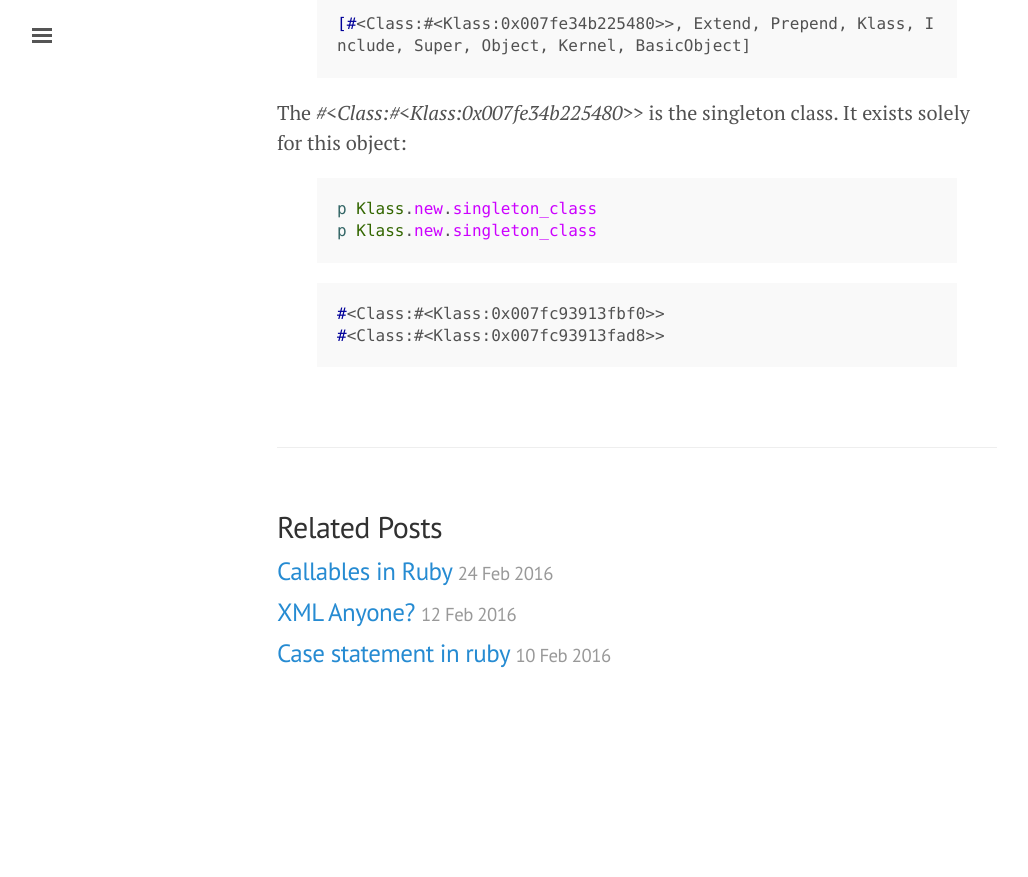
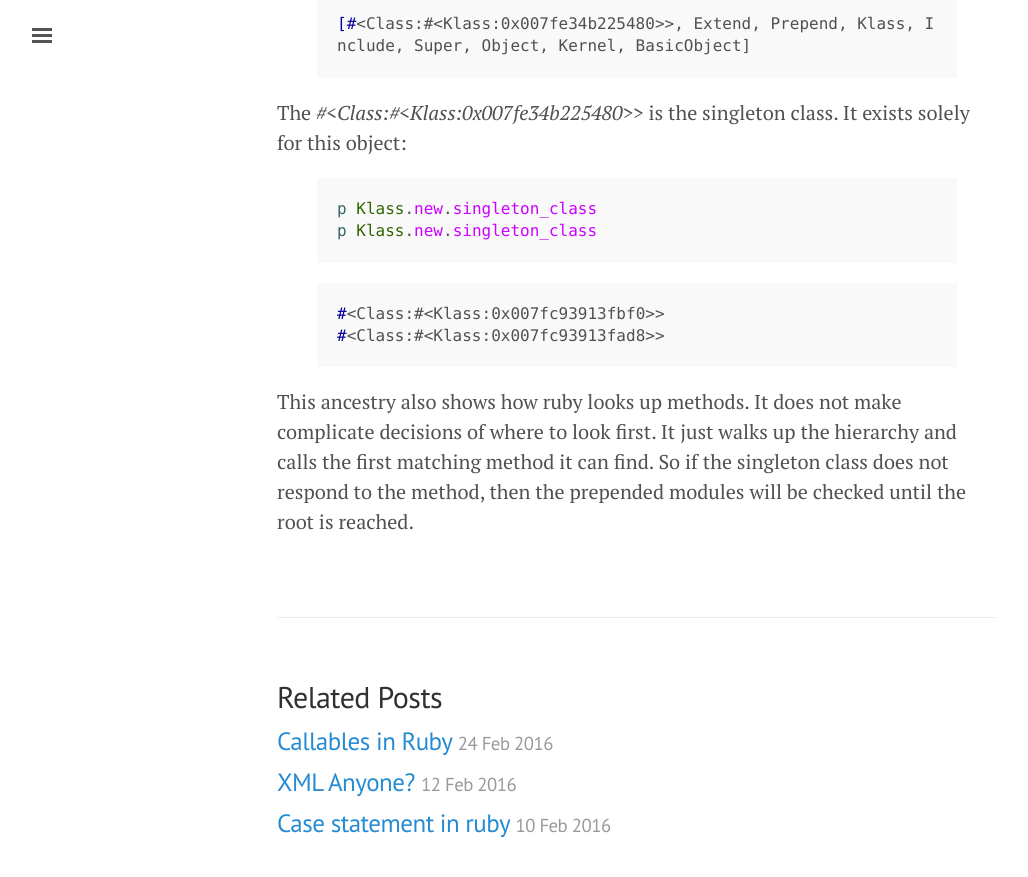
Before and after one commit to pascalbetz/pascalbetz.github.io, a Jekyll site: the page built from _posts/2016-03-14-lookup-path.md, in a window 1280 px wide and 900 px high, scrolled down 3467 px. Shown: the top 877 px of the window, without its empty margins (3-1031 px from the left). Built offline with Jekyll 4.4.1, drawn with Linux system fonts in a browser that asks for light colours; before the commit the page ends 4197 px from its top, so only the background shows below that.

Commit message:
method lookup path

```diff
--- a/_posts/2016-03-14-lookup-path.md
+++ b/_posts/2016-03-14-lookup-path.md
@@ -139,3 +139,5 @@ p Klass.new.singleton_class
 #<Class:#<Klass:0x007fc93913fbf0>>
 #<Class:#<Klass:0x007fc93913fad8>>
 {% endhighlight %}
+
+This ancestry also shows how ruby looks up methods. It does not make complicate decisions of where to look first. It just walks up the hierarchy and calls the first matching method it can find. So if the singleton class does not respond to the method, then the prepended modules will be checked until the root is reached.
```
